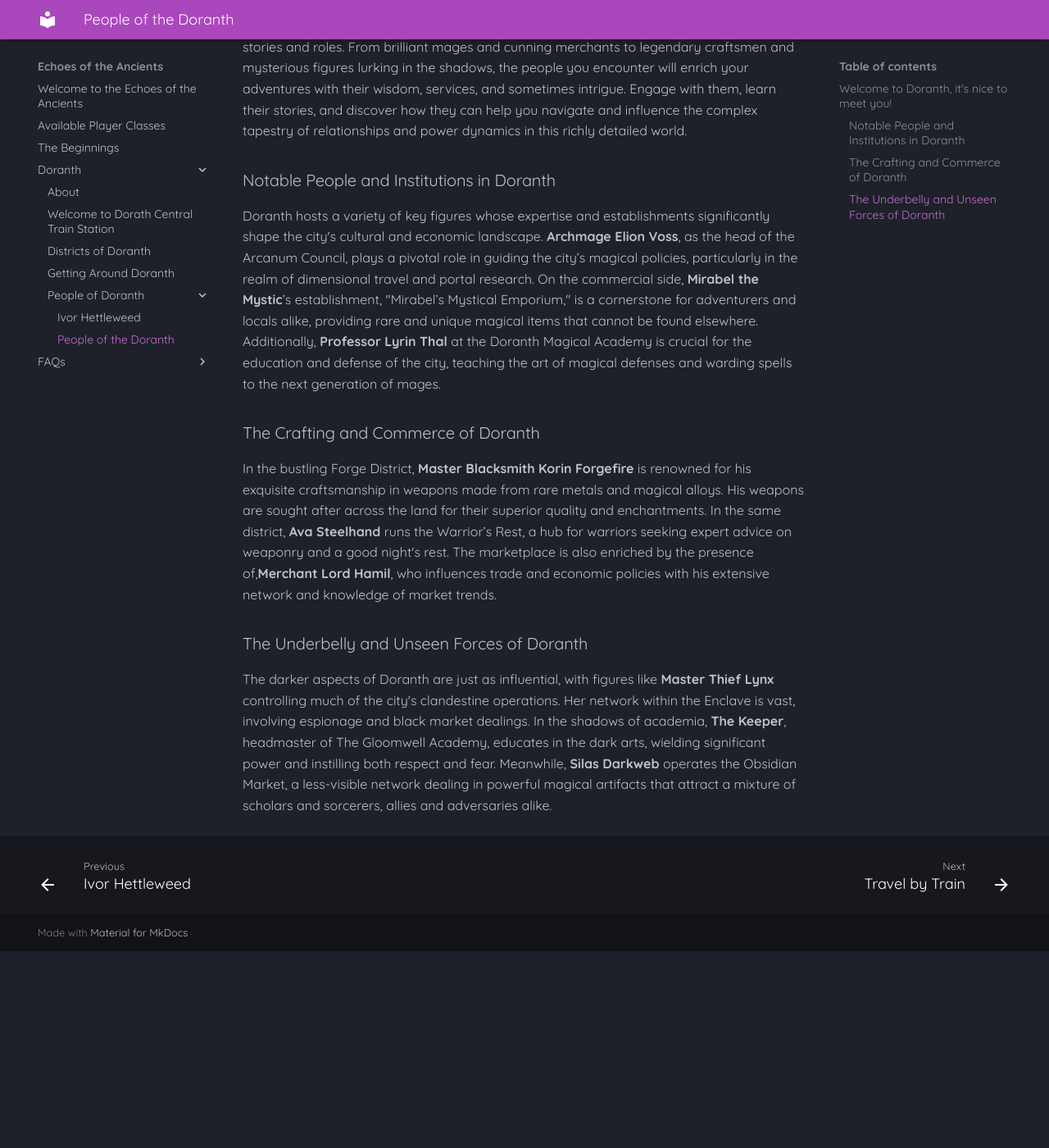
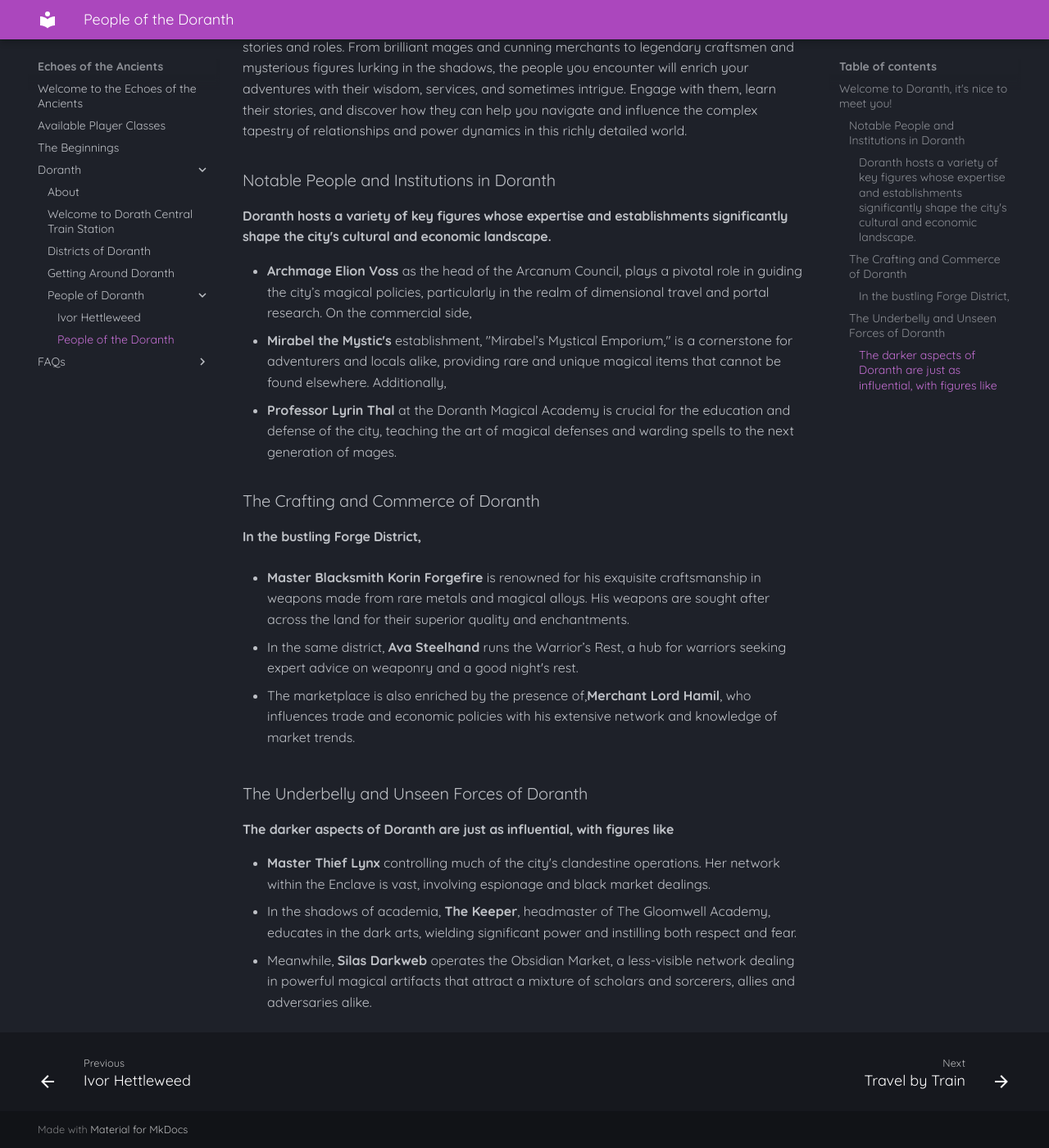
Before and after one commit to Bomchoo/Arvanis-Wiki, an MkDocs documentation site: the page built from docs/Doranth/People of Doranth/People-of-Doranth.md, in a window 1280 px wide and 1400 px high, scrolled down 279 px. Shown: the whole window at 82% size. Built offline with MkDocs 1.6.1 and Material for MkDocs 9.7.7, drawn with Linux system fonts in a browser that asks for light colours; before the commit the page ends 1439 px from its top, so only the background shows below that.

Commit message:
Fix More Formatting

```diff
--- a/docs/Doranth/People of Doranth/People-of-Doranth.md
+++ b/docs/Doranth/People of Doranth/People-of-Doranth.md
@@ -7,18 +7,25 @@
 
 ### Notable People and Institutions in Doranth
 
-Doranth hosts a variety of key figures whose expertise and establishments significantly shape the city's cultural and economic landscape.
-**Archmage Elion Voss**, as the head of the Arcanum Council, plays a pivotal role in guiding the city’s magical policies, particularly in the realm of dimensional travel and portal research. On the commercial side, **Mirabel the Mystic**’s establishment, "Mirabel’s Mystical Emporium,"
-is a cornerstone for adventurers and locals alike, providing rare and unique magical items that cannot be found elsewhere.
-Additionally, **Professor Lyrin Thal** at the Doranth Magical Academy is crucial for the education and defense of the city, teaching the art of magical defenses and warding spells to the next generation of mages.
+#### Doranth hosts a variety of key figures whose expertise and establishments significantly shape the city's cultural and economic landscape.
+
+- **Archmage Elion Voss** as the head of the Arcanum Council, plays a pivotal role in guiding the city’s magical policies, particularly in the realm of dimensional travel and portal research. On the commercial side,
+- **Mirabel the Mystic's** establishment, "Mirabel’s Mystical Emporium," is a cornerstone for adventurers and locals alike, providing rare and unique magical items that cannot be found elsewhere. Additionally,
+- **Professor Lyrin Thal** at the Doranth Magical Academy is crucial for the education and defense of the city, teaching the art of magical defenses and warding spells to the next generation of mages.
 
 ### The Crafting and Commerce of Doranth
 
-In the bustling Forge District, **Master Blacksmith Korin Forgefire** is renowned for his exquisite craftsmanship in weapons made from rare metals and magical alloys. His weapons are sought after across the land for their superior quality and enchantments.
-In the same district, **Ava Steelhand** runs the Warrior’s Rest, a hub for warriors seeking expert advice on weaponry and a good night's rest.
-The marketplace is also enriched by the presence of,**Merchant Lord Hamil**,
-who influences trade and economic policies with his extensive network and knowledge of market trends.
+#### In the bustling Forge District,
+
+- **Master Blacksmith Korin Forgefire** is renowned for his exquisite craftsmanship in weapons made from rare metals and magical alloys. His weapons are sought after across the land for their superior quality and enchantments.
+
+- In the same district, **Ava Steelhand** runs the Warrior’s Rest, a hub for warriors seeking expert advice on weaponry and a good night's rest.
+
+- The marketplace is also enriched by the presence of,**Merchant Lord Hamil**, who influences trade and economic policies with his extensive network and knowledge of market trends.
 
 ### The Underbelly and Unseen Forces of Doranth
 
-The darker aspects of Doranth are just as influential, with figures like **Master Thief Lynx** controlling much of the city's clandestine operations. Her network within the Enclave is vast, involving espionage and black market dealings. In the shadows of academia, **The Keeper**, headmaster of The Gloomwell Academy, educates in the dark arts, wielding significant power and instilling both respect and fear. Meanwhile, **Silas Darkweb** operates the Obsidian Market, a less-visible network dealing in powerful magical artifacts that attract a mixture of scholars and sorcerers, allies and adversaries alike.
+#### The darker aspects of Doranth are just as influential, with figures like
+- **Master Thief Lynx** controlling much of the city's clandestine operations. Her network within the Enclave is vast, involving espionage and black market dealings.
+- In the shadows of academia, **The Keeper**, headmaster of The Gloomwell Academy, educates in the dark arts, wielding significant power and instilling both respect and fear.
+- Meanwhile, **Silas Darkweb** operates the Obsidian Market, a less-visible network dealing in powerful magical artifacts that attract a mixture of scholars and sorcerers, allies and adversaries alike.
```
